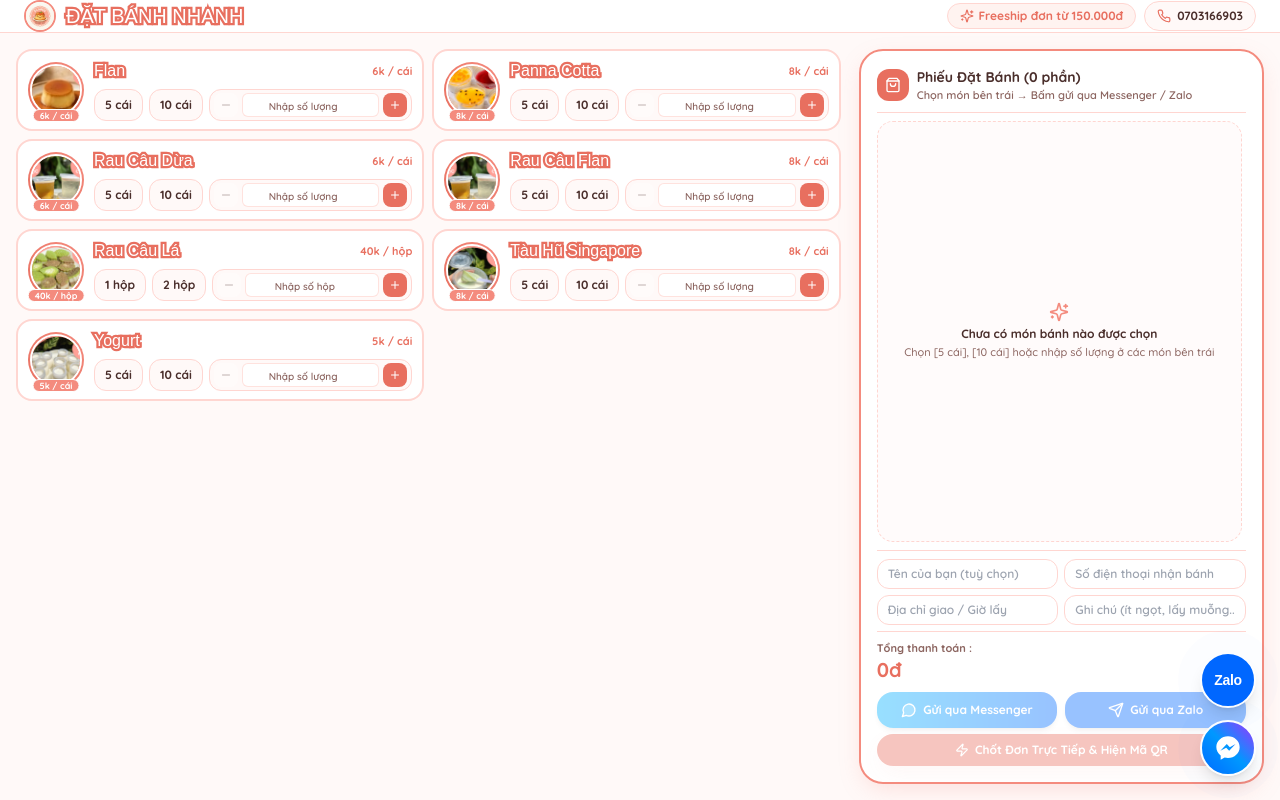
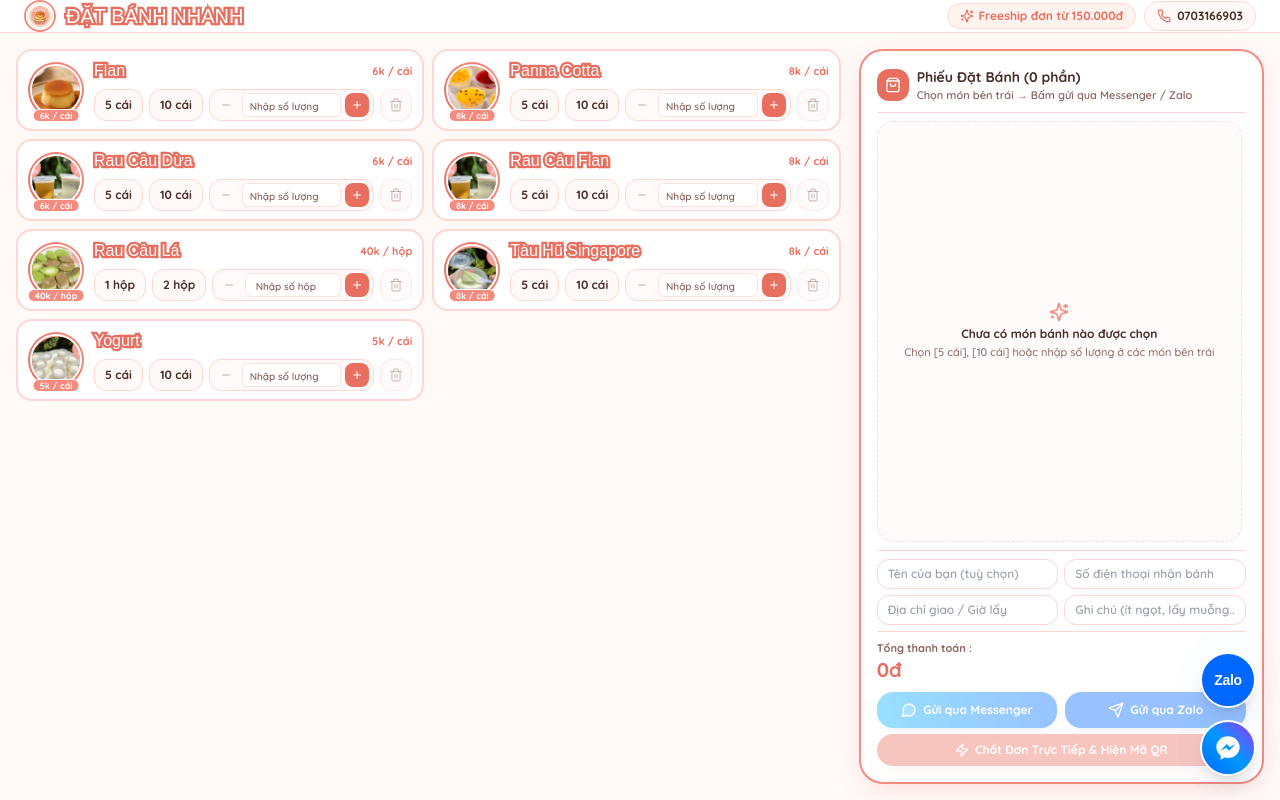
Before and after one commit to kura-hashed/flandi, a Next.js app: page /order in a window 1280 px wide. Built offline with nearby package versions, Linux system fonts and the light colour scheme; a web font is replaced by a local one.

Commit message:
feat(order): disable image click quantity increment and add per-product trash clear button

```diff
--- a/src/app/order/page.tsx
+++ b/src/app/order/page.tsx
@@ -423,23 +423,19 @@ export default function QuickSingleScreenOrderPage() {
                         : "bg-white/95 border-flandi-pink hover:border-flandi-salmon shadow-2xs"
                     }`}
                   >
-                    {/* Left: Compact Circular Product Photo */}
-                    <div
-                      onClick={() => updateQty(product, 1)}
-                      className="cursor-pointer relative w-14 h-14 sm:w-15 sm:h-15 rounded-full p-0.5 bg-gradient-to-tr from-flandi-coral to-flandi-salmon shrink-0 group shadow-2xs"
-                      title={`Chạm để +1 ${unitLabel} nhanh`}
-                    >
+                    {/* Left: Compact Circular Product Photo (non-clickable) */}
+                    <div className="relative w-14 h-14 sm:w-15 sm:h-15 rounded-full p-0.5 bg-gradient-to-tr from-flandi-coral to-flandi-salmon shrink-0 shadow-2xs">
                       <img
                         src={product.image}
                         alt={product.name}
-                        className="w-full h-full object-cover rounded-full border-2 border-white group-hover:scale-105 transition"
+                        className="w-full h-full object-cover rounded-full border-2 border-white"
                       />
                       <span className="absolute -bottom-1 left-1/2 -translate-x-1/2 whitespace-nowrap px-1.5 py-0.2 rounded-full bg-flandi-salmon text-white text-[9px] font-extrabold border border-white shadow-2xs leading-tight">
                         {product.badgeText}
                       </span>
                     </div>
 
-                    {/* Right: 2 Compact Rows (Row 1: Product Name, Row 2: 5 | 10 | Direct Input on same row) */}
+                    {/* Right: 2 Compact Rows (Row 1: Product Name, Row 2: 5 | 10 | Direct Input | Trash on same row) */}
                     <div className="flex-1 min-w-0 flex flex-col justify-center gap-1.5">
                       {/* Row 1: Full Product Name + Selected Status */}
                       <div className="flex items-center justify-between gap-1.5">
@@ -458,7 +454,7 @@ export default function QuickSingleScreenOrderPage() {
                         )}
                       </div>
 
-                      {/* Row 2: [5 cái / 1 hộp] + [10 cái / 2 hộp] + [Direct Number Input] all on 1 single line */}
+                      {/* Row 2: [5 cái / 1 hộp] + [10 cái / 2 hộp] + [Direct Number Input] + [Trash Clear Button] all on 1 single line */}
                       <div className="flex items-center gap-1.5">
                         <button
                           type="button"
@@ -529,6 +525,21 @@ export default function QuickSingleScreenOrderPage() {
                             <Plus className="w-3 h-3" />
                           </button>
                         </div>
+
+                        {/* Trash button to clear quantity of this product */}
+                        <button
+                          type="button"
+                          onClick={() => setExactQty(product, 0)}
+                          disabled={currentQty <= 0}
+                          title="Xoá số lượng món này"
+                          className={`shrink-0 w-8 h-8 rounded-xl border flex items-center justify-center transition active:scale-90 ${
+                            currentQty > 0
+                              ? "bg-red-50 hover:bg-red-100 text-red-500 border-red-200"
+                              : "bg-flandi-bg/60 text-flandi-muted/40 border-flandi-pink/50 cursor-not-allowed"
+                          }`}
+                        >
+                          <Trash2 className="w-3.5 h-3.5" />
+                        </button>
                       </div>
                     </div>
                   </div>
@@ -618,6 +629,15 @@ export default function QuickSingleScreenOrderPage() {
                   <span className="text-xs font-extrabold text-flandi-coral w-16 text-right">
                     {formatVND(item.product.price * item.quantity)}
                   </span>
+
+                  <button
+                    type="button"
+                    onClick={() => setExactQty(item.product, 0)}
+                    title="Xoá món này"
+                    className="w-6 h-6 rounded-lg bg-red-50 hover:bg-red-100 text-red-500 flex items-center justify-center shrink-0 transition"
+                  >
+                    <Trash2 className="w-3 h-3" />
+                  </button>
                 </div>
               ))
             )}
```
